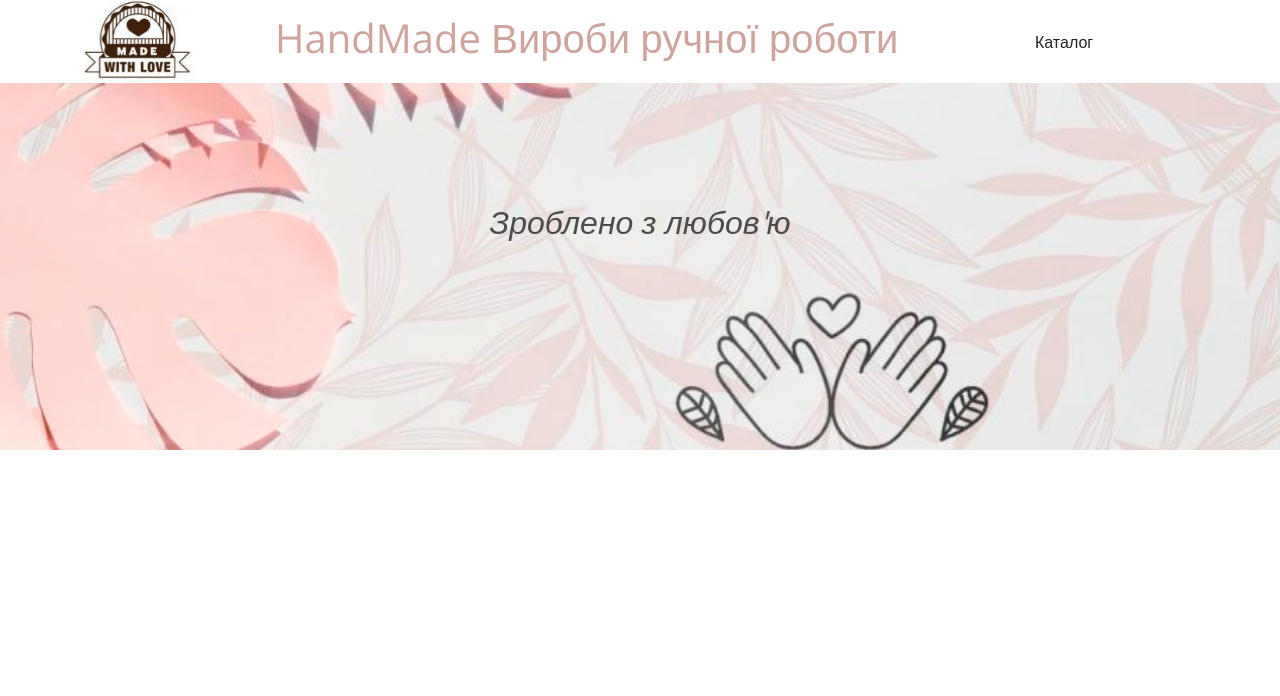
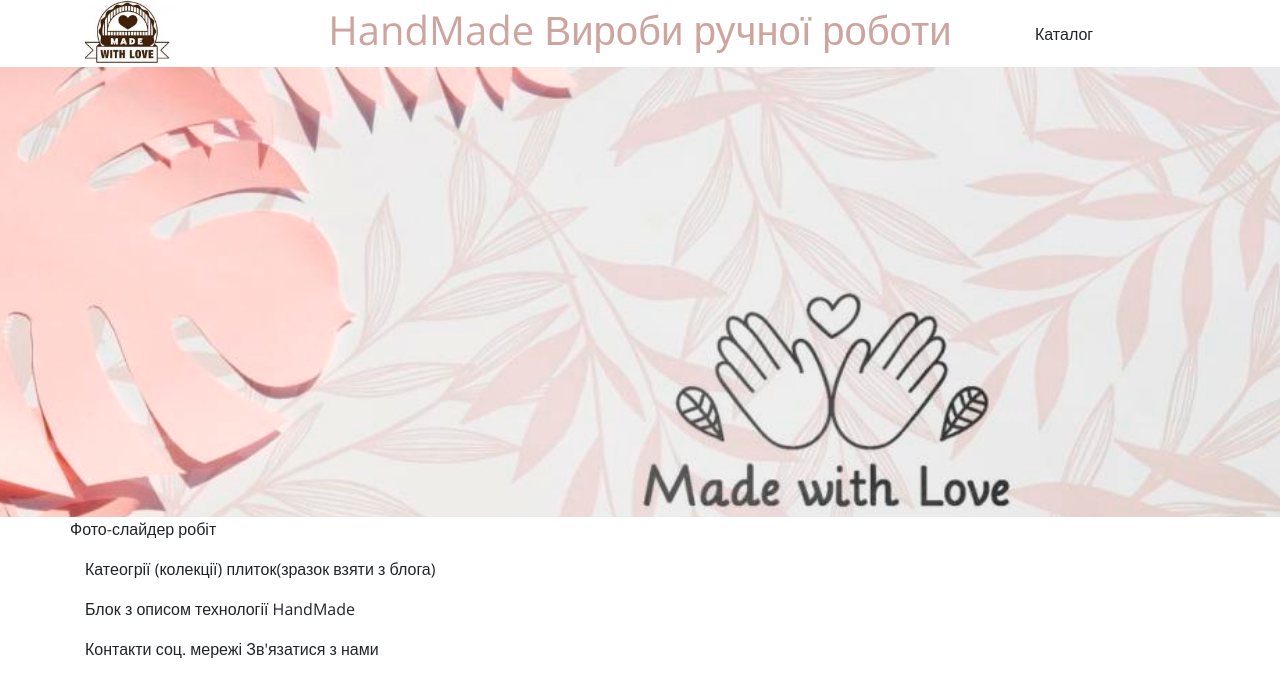
Before and after one commit to HelenSm007/siteHandMade, a plain HTML site: page index.html in a window 1280 px wide. Drawn offline with nearby package versions, Linux system fonts and the light colour scheme.

Commit message:
add coments

```diff
--- a/css/main.css
+++ b/css/main.css
@@ -6,12 +6,13 @@ body {
 
 /*---- Section Header--- */
 .img-logo{
-    width: 70%;
+    max-width: 90px;
 }
 
 .header__h1{
     color: #cda49e;
     font-weight: 400;
+    text-align: center;
 
 }
 /*------ Section Tagline (slogan)------ */
@@ -19,9 +20,10 @@ body {
     background: url('../assets/fon.jpg') no-repeat center top fixed;
     background-size: cover;
     padding: 120px 0 200px 0;
+    min-height: 450px;
 }
 .section-tagline__h2 {
-    color: #4c4c4c;
+    color: #6f6c6c;
     font-style: italic;
-    font-size: 2rem;
+    font-size: 2.5rem;
 }
--- a/index.html
+++ b/index.html
@@ -12,7 +12,7 @@
 <body>
    <header class="header">
        <div class="container">
-            <div class="row align-items-center">
+            <div class="row align-items-center ">
                 <div class="col-md-2">
                     <img src="assets/logo.jpg" alt="logo" class="img-logo">
                 </div>
@@ -33,10 +33,46 @@
     <section class="section-tagline">
         <div class="container">
             <div class="row justify-content-center">
-                <h2 class="section-tagline__h2">Зроблено з любов'ю</h2>
+                <!-- <h2 class="section-tagline__h2">Зроблено з любов'ю</h2> -->
             </div>
         </div>
     </section>
+
+    <section class="photo-gallery">
+        <div class="container">
+            <div class="row">
+               <p>
+                    Фото-слайдер робіт
+               </p>
+            </div>
+        </div>
+    </section>
+    <!-- Передбачити кнопку замовити. По якій з'являється форма Надсилання повідомлення для зворотнього зв'язку  -->
+    <section class="category">
+        <div class="container">
+            <p>
+                Катеогрії (колекції) плиток(зразок взяти з блога)
+            </p>
+        </div>
+    </section>
+
+    <section class="description">
+        <div class="container">
+            <p>
+                Блок з описом технології HandMade
+            </p>
+        </div>
+    </section>
+
+    <footer class="footer">
+        <div class="container">
+            Контакти
+            соц. мережі
+            Зв'язатися з нами
+        </div>
+    </footer>
+
+    <!-- Кнопка "Вгору" -->
 
 
 
```
